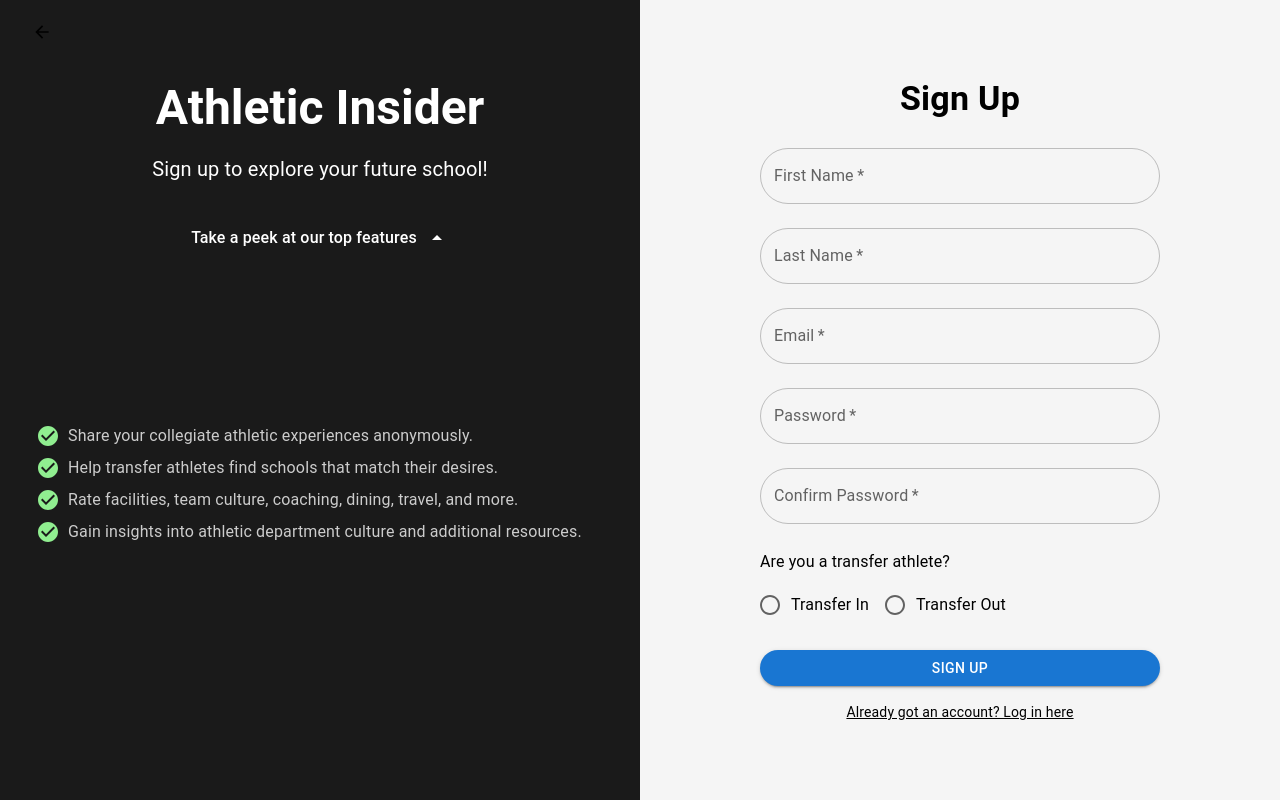
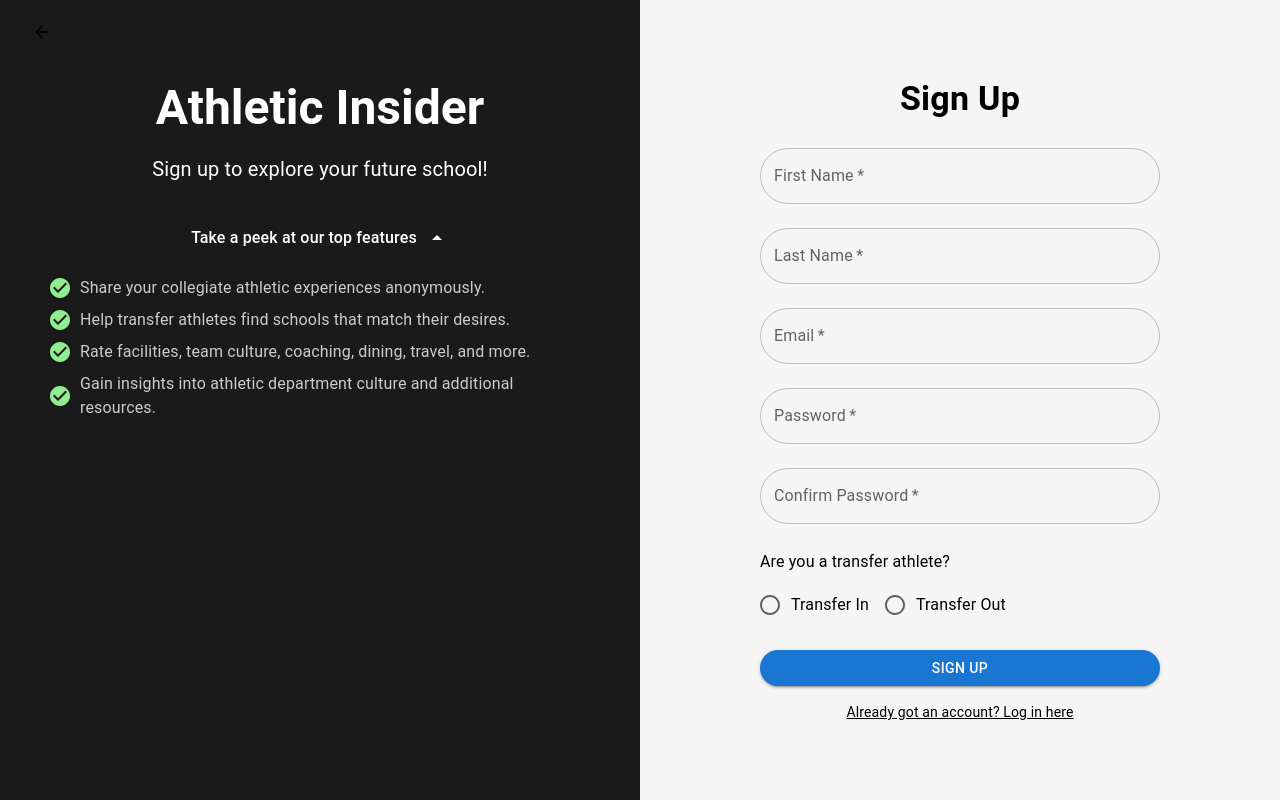
Before and after one commit to uiowaSEP2025/sep2025-project-team_002, a React (Create React App) app in the folder frontend/: page /signup in a window 1280 px wide. Both pictures are taken after a click on the element "Take a peek at our top features". Built offline with nearby package versions, Linux system fonts and the light colour scheme; no server answers.

Commit message:
Minor styling update

```diff
--- a/frontend/src/Signup.js
+++ b/frontend/src/Signup.js
@@ -156,13 +156,7 @@ function Signup() {
                 animate={{ opacity: 1, y: 0 }}
                 exit={{ opacity: 0, y: -10 }}
                 transition={{ duration: 0.4 }}
-                style={{
-                  position: 'absolute',
-                  top: '50%',
-                  left: 0,
-                  right: 0,
-                  padding: '0 20px'
-                }}
+                style={{ textAlign: 'left' }}
               >
                 <Box sx={{ p: 2 }}>
                   {[
```
